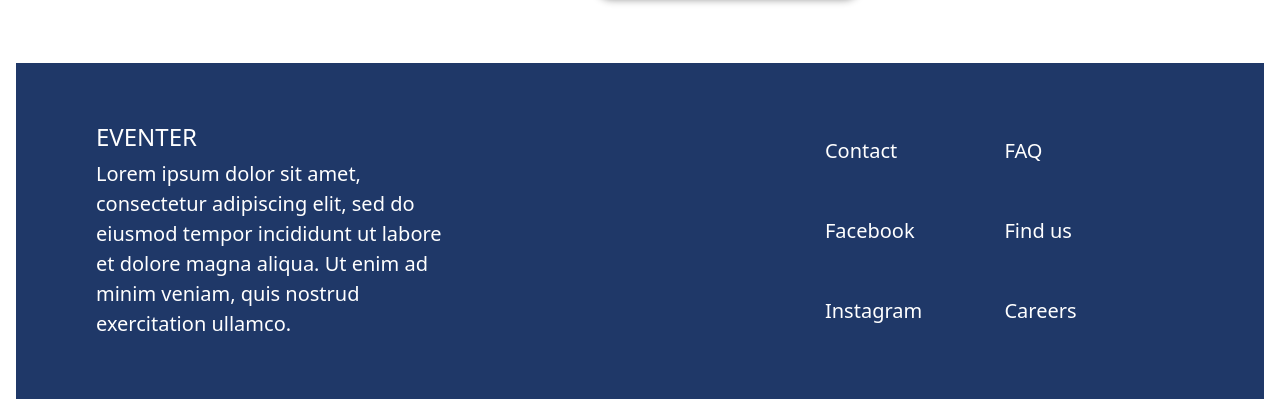
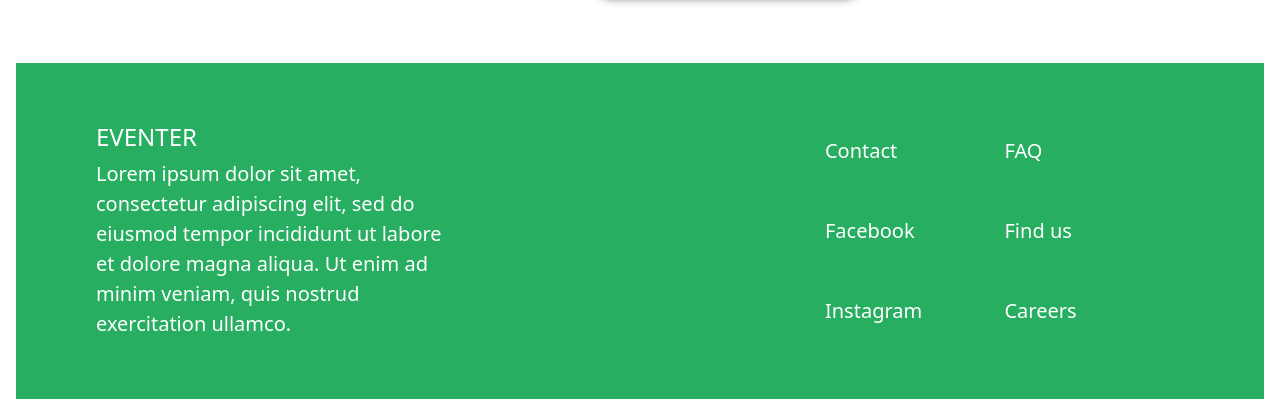
Before and after one commit to krdevel/grupparbete-vite-eventer, a Vue app: page / in a window 1280 px wide. Shown: the part 1737-2149 px from the top of the page. Built offline with nearby package versions, Linux system fonts and the light colour scheme.

Commit message:
Add margin-top to Footer

```diff
--- a/src/components/FooterBox.vue
+++ b/src/components/FooterBox.vue
@@ -10,27 +10,38 @@
 		</div>
 		<div>
 			<ul>
-				<li><a>Contact</a></li>
-				<li><a>FAQ</a></li>
-				<li><a>Facebook</a></li>
-				<li><a>Find us</a></li>
-				<li><a>Instagram</a></li>
-				<li><a>Careers</a></li>
+				<li v-for="(link, index) in links" :key="index">
+					<a :href="'https://duckduckgo.com/?q=\\' + link">{{ link }}</a>
+				</li>
 			</ul>
 		</div>
 	</footer>
 </template>
 
-<script></script>
+<script>
+	export default {
+		data() {
+			return {
+				links: ['Contact', 'FAQ', 'Facebook', 'Find us', 'Instagram', 'Careers']
+			}
+		},
+		created() {},
+		methods: {
+			handleListOrGrid(value) {
+				value === 'list' ? (this.listOrGrid = true) : (this.listOrGrid = false)
+			}
+		}
+	}
+</script>
 
 <style>
 	footer {
 		display: flex;
 		justify-content: space-between;
 		align-items: center;
-		background-color: #1f3868;
+		background-color: #27ae60;
 		color: #fff;
-		margin: 0 1rem 1rem 1rem;
+		margin: 2rem 1rem 1rem 1rem;
 		padding: 3rem 5rem;
 	}
 
@@ -60,14 +71,16 @@
 	}
 
 	footer a {
-		cursor: pointer;
+		color: #fff;
 		font-size: 1.25rem;
 		line-height: 5rem;
+		text-decoration: none;
 	}
 
 	@media screen and (max-width: 1024px) {
 		footer {
 			flex-direction: column;
+			margin-top: 1;
 			padding: 3rem 2.5rem;
 		}
 
--- a/src/views/FilterView.vue
+++ b/src/views/FilterView.vue
@@ -98,12 +98,12 @@
 
 	#filter-view .tag-container-box {
 		width: 35%;
-		padding: 2rem 1rem 2rem 2rem;
+		padding: 2rem 1rem 0 2rem;
 	}
 
 	#filter-view .list-box {
 		width: 50%;
-		padding: 2rem 2rem 2rem 1rem;
+		padding: 2rem 2rem 0 1rem;
 	}
 
 	#filter-view .list-box {
@@ -145,7 +145,7 @@
 		#filter-view main > .tag-container-box,
 		#filter-view main > .list-box {
 			width: 100%;
-			padding: 1rem;
+			padding: 1rem 1rem 0 1rem;
 		}
 	}
 </style>
```
